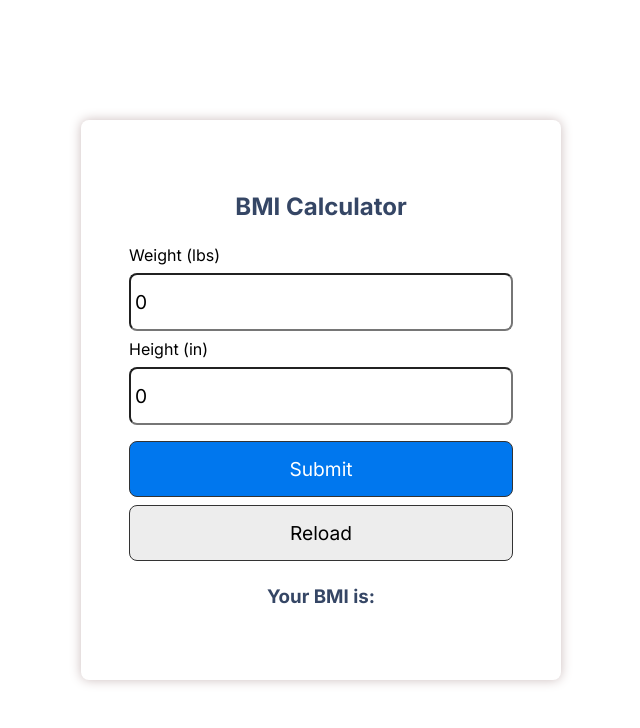
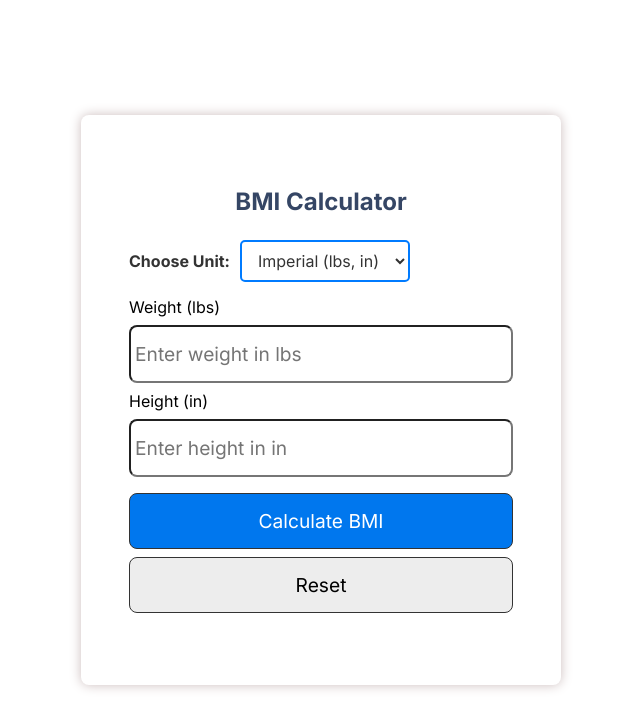
Before and after one commit to iiitl/bmi_calculator, a React (Create React App) app: page / in a window 1280 px wide. Shown: the top 728 px of the page, without its empty margins (319-959 px from the left). Built offline with nearby package versions, Linux system fonts and the light colour scheme.

Commit message:
added metric converter

```diff
--- a/package.json
+++ b/package.json
@@ -15,7 +15,9 @@
     "start": "react-scripts start",
     "build": "react-scripts build",
     "test": "react-scripts test",
+    "dev": "react-scripts start",
     "eject": "react-scripts eject"
+
   },
   "eslintConfig": {
     "extends": [
--- a/src/App.css
+++ b/src/App.css
@@ -36,3 +36,36 @@
     transform: rotate(360deg);
   }
 }
+.unit-selector {
+  display: flex;
+  align-items: center;
+  gap: 10px;
+  margin-bottom: 15px;
+}
+
+.unit-selector label {
+  font-size: 16px;
+  font-weight: bold;
+  color: #333;
+}
+
+.unit-selector select {
+  padding: 8px 12px;
+  font-size: 16px;
+  border: 2px solid #007bff;
+  border-radius: 5px;
+  background-color: white;
+  color: #333;
+  cursor: pointer;
+  outline: none;
+  transition: 0.2s ease;
+}
+
+.unit-selector select:hover {
+  border-color: #0056b3;
+}
+
+.unit-selector select:focus {
+  border-color: #0056b3;
+  box-shadow: 0 0 5px rgba(0, 91, 187, 0.5);
+}
--- a/src/App.js
+++ b/src/App.js
@@ -1,67 +1,108 @@
 import './App.css';
 import './index.css'
-import React, {useState} from 'react'
+import React, { useState } from 'react';
 
 function App() {
-  // state
-  const [weight, setWeight] = useState(0)
-  const [height, setHeight] = useState(0)
-  const [bmi, setBmi] = useState('')
-  const [message, setMessage] = useState('')
 
-  let calcBmi = (event) => {
-    event.preventDefault()
-    console.log(event);
+  const [weight, setWeight] = useState('');
+  const [height, setHeight] = useState('');
+  const [bmi, setBmi] = useState('');
+  const [message, setMessage] = useState('');
+  const [unit, setUnit] = useState('imperial');
 
-    if (weight === 0 || height === 0) {
-      alert('Please enter a valid weight and height')
+  const calcBmi = (event) => {
+    event.preventDefault();
+
+    if (!weight || !height || height <= 0) {
+      alert('Please enter a valid weight and height');
+      return;
+    }
+
+    let bmiValue;
+
+    if (unit === 'metric') {
+
+      let heightInMeters = height / 100;
+      bmiValue = weight / (heightInMeters * heightInMeters);
     } else {
-      let bmi = (weight / (height * height) * 703)
-      setBmi(bmi.toFixed(1))
+
+      bmiValue = (weight / (height * height)) * 703;
+    }
+
+    setBmi(bmiValue.toFixed(1));
+
+    if (bmiValue < 18.5) {
+      setMessage('You are underweight');
+    } else if (bmiValue >= 18.5 && bmiValue < 25) {
+      setMessage('You have a healthy weight');
+    } else if (bmiValue >= 25 && bmiValue < 30) {
+      setMessage('You are overweight');
+    } else {
+      setMessage('You are obese');
+    }
+  };
 
 
-        if (bmi < 18.5) {
-          setMessage('You are underweight')
-        }  else if (bmi >= 18.5 && bmi < 25) {
-          setMessage('You have healthy weight')
-        } else if (bmi>=25 && bmi <30) {
-          setMessage('You are overweight')
-        }else{
-          setMessage('You are obese')
-        }
-
-    }
-  }
-
-  let reload = () => {
-    window.location.reload()
-  }
-
+  const resetFields = () => {
+    setWeight('');
+    setHeight('');
+    setBmi('');
+    setMessage('');
+  };
 
   return (
     <div className="app">
-    <div className='container'>
-      <h2 className='center'>BMI Calculator</h2>
+      <div className="container">
+        <h2 className="center">BMI Calculator</h2>
+
+        <div className="unit-selector">
+  <label>Choose Unit:</label>
+  <select value={unit} onChange={(e) => setUnit(e.target.value)}>
+    <option value="imperial">Imperial (lbs, in)</option>
+    <option value="metric">Metric (kg, cm)</option>
+  </select>
+</div>
+
+
         <form onSubmit={calcBmi}>
           <div>
-            <label>Weight (lbs)</label>
-            <input type="text" placeholder='Enter Weight in lbs' value={weight} onChange={(e) => setWeight(e.target.value)} />
+            <label>Weight ({unit === 'metric' ? 'kg' : 'lbs'})</label>
+            <input
+              type="number"
+              placeholder={`Enter weight in ${unit === 'metric' ? 'kg' : 'lbs'}`}
+              value={weight}
+              onChange={(e) => setWeight(e.target.value)}
+            />
           </div>
           <div>
-            <label>Height (in)</label>
-            <input type="text" placeholder='Enter height in inches' value={height} onChange={(event) => setHeight(event.target.value)} />
+            <label>Height ({unit === 'metric' ? 'cm' : 'in'})</label>
+            <input
+              type="number"
+              placeholder={`Enter height in ${unit === 'metric' ? 'cm' : 'in'}`}
+              value={height}
+              onChange={(e) => setHeight(e.target.value)}
+            />
           </div>
           <div>
-            <button className='btn' type='submit'>Submit</button>
-            <button className='btn btn-outline' onClick={reload} type='submit'>Reload</button>
+            <button className="btn" type="submit">
+              Calculate BMI
+            </button>
+            <button className="btn btn-outline" onClick={resetFields} type="button">
+              Reset
+            </button>
           </div>
         </form>
-        <div className='center'>
-          <h3>Your BMI is: {bmi}</h3>
-          <p>{message}</p>
+
+        <div className="center">
+          {bmi && (
+            <>
+              <h3>Your BMI is: {bmi}</h3>
+              <p>{message}</p>
+            </>
+          )}
         </div>
+      </div>
     </div>
-  </div>
   );
 }
 
```
